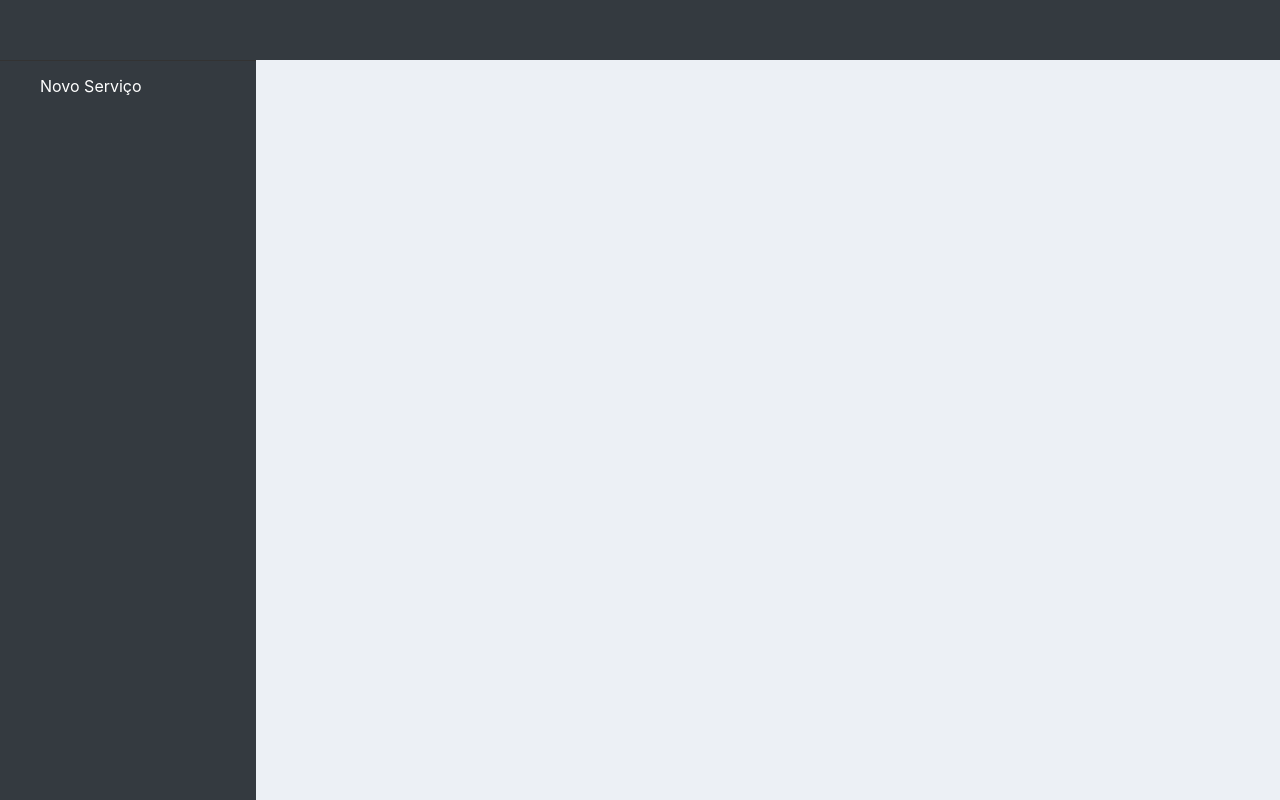
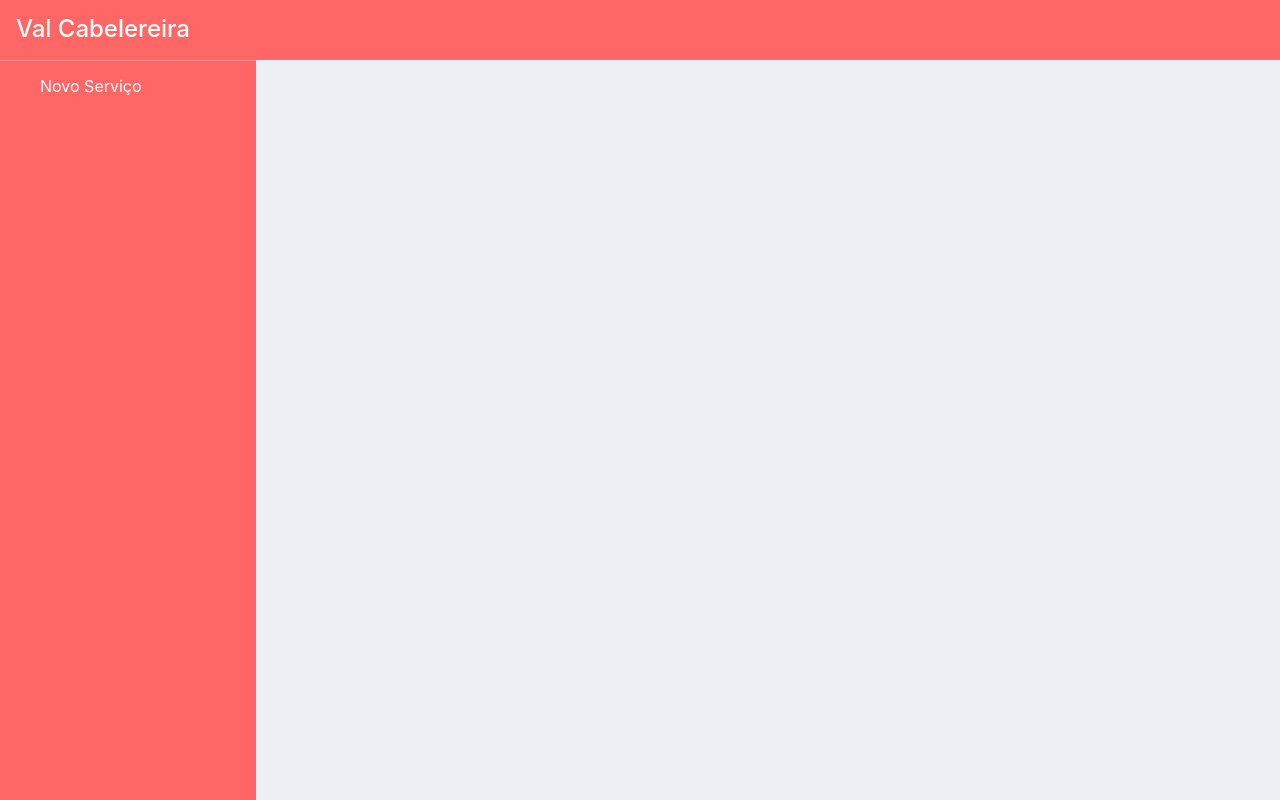
Before and after one commit to dreeh22/gestao-salao-beleza, an Angular app: page / in a window 1280 px wide. Built offline with nearby package versions, Linux system fonts and the light colour scheme.

Commit message:
Alteração de cores do menu e barra de navegação

```diff
--- a/src/app/barra-navegacao/barra-navegacao.component.css
+++ b/src/app/barra-navegacao/barra-navegacao.component.css
@@ -1,3 +1,4 @@
 .navbar{
   height: 60px;
+  background-color: #FF6666;
 }
--- a/src/app/barra-navegacao/barra-navegacao.component.html
+++ b/src/app/barra-navegacao/barra-navegacao.component.html
@@ -1,7 +1,7 @@
 <header>
 
-    <nav class="navbar navbar-dark bg-dark">
-
+    <nav class="navbar navbar-dark">
+        <h4 style="color: #fff; margin-top: 0.5%;">Val Cabelereira</h4>
     </nav>
 
 </header>
--- a/src/app/menu/menu.component.css
+++ b/src/app/menu/menu.component.css
@@ -8,8 +8,8 @@
 .menu{
 width: 20%;
 height: 100%;
-border-top: 1px solid #333;
-background-color: #343A40;
+border-top: 1px solid #ff8888;
+background-color: #FF6666;
 flex-shrink: 0;
 transition: width .5s;
 float:left;
```
